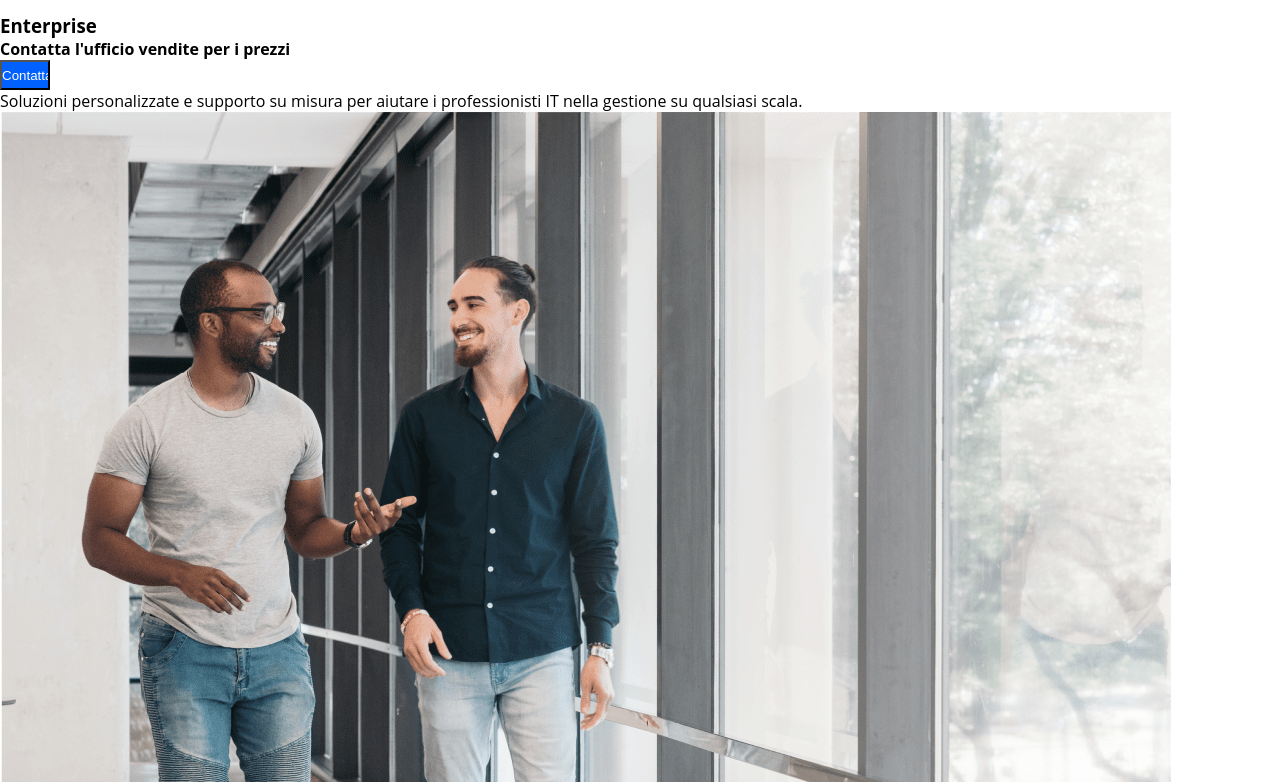
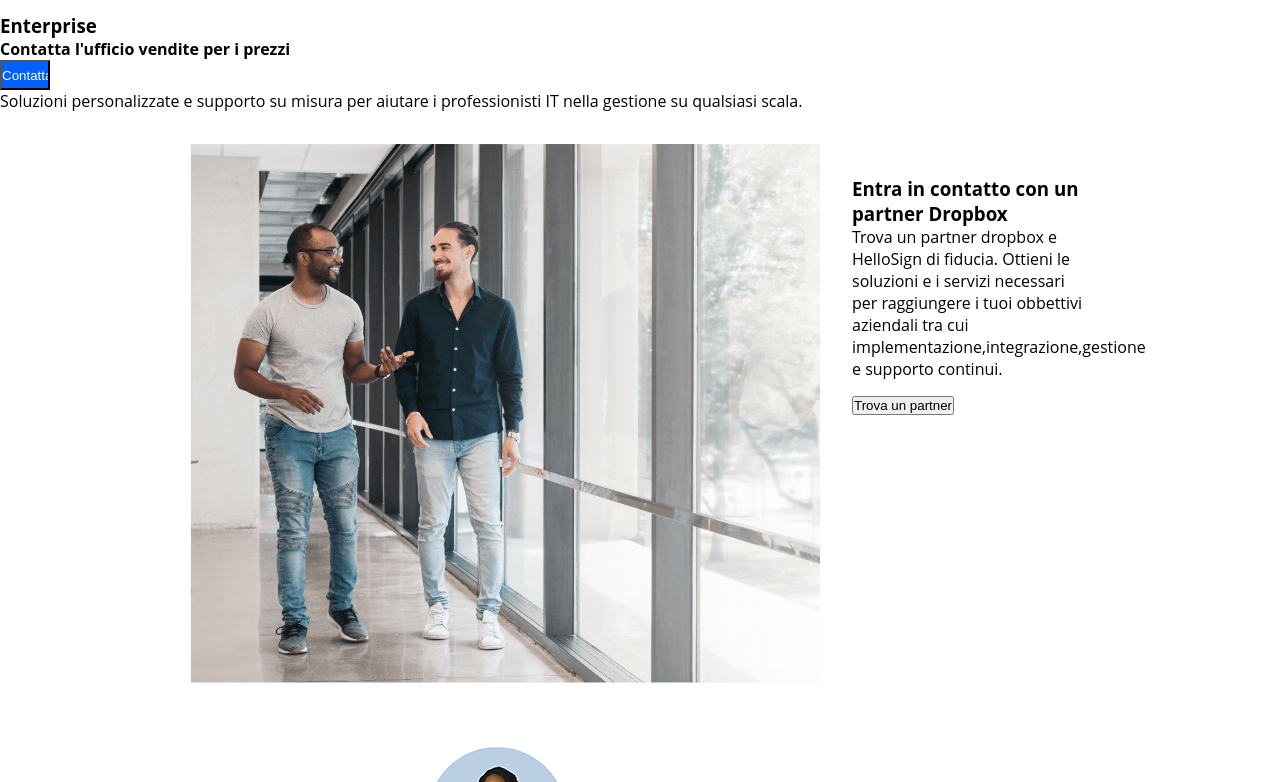
Before and after one commit to bigazzi96/htmlcss-dropbox, a plain HTML site: page index.html in a window 1280 px wide. Shown: the part 2438-3220 px from the top of the page. Drawn offline with Linux system fonts and the light colour scheme.

Commit message:
fixed  css section partner

```diff
--- a/css/style.css
+++ b/css/style.css
@@ -46,9 +46,44 @@ div.jumbotron-container{
     margin: 0 auto;
     display: flex;
     flex-wrap: wrap;
+
 }
 
 .jumbotron-container{
     max-width: 800px;
     margin: 0 auto;
+
 }
+
+section.partner{
+
+    display: flex;
+    max-width:900px;
+    margin: 0 auto;
+    margin-top: 2rem;
+}
+
+
+.image-dropbox img{
+    width: 100%;
+}
+
+.container-testo{
+width: 30%;
+padding-top: 2rem;
+padding-left: 2rem
+}
+
+.image-dropbox{
+    width: 70%;
+}
+
+container-testo input{
+margin-top: 1rem;
+
+}
+
+
+.container-testo .trova-un-partner{
+    margin-top:1rem
+}
--- a/index.html
+++ b/index.html
@@ -219,20 +219,20 @@
         </section>
 
         <section class="partner">
-            <div class="image-partner">
+            <div class="image-dropbox">
                 <img src="img/partner.png" alt="image-partne">
             </div>
 
+            <div class="container-testo">
             <h3>Entra in contatto con un partner Dropbox</h3>
             <p>
                 Trova un partner dropbox e HelloSign di fiducia. Ottieni le soluzioni e i servizi necessari per raggiungere i tuoi obbettivi aziendali
                 tra cui implementazione,integrazione,gestione e supporto continui.
             </p>
-
-            <div class="botton-patner">
-                <input type="button" value="Trova un patner">
+            <input type="button" value="Trova un partner" class="trova-un-partner">
             </div>
         </section>
+
 
         <section class="operazioni">
 
```
